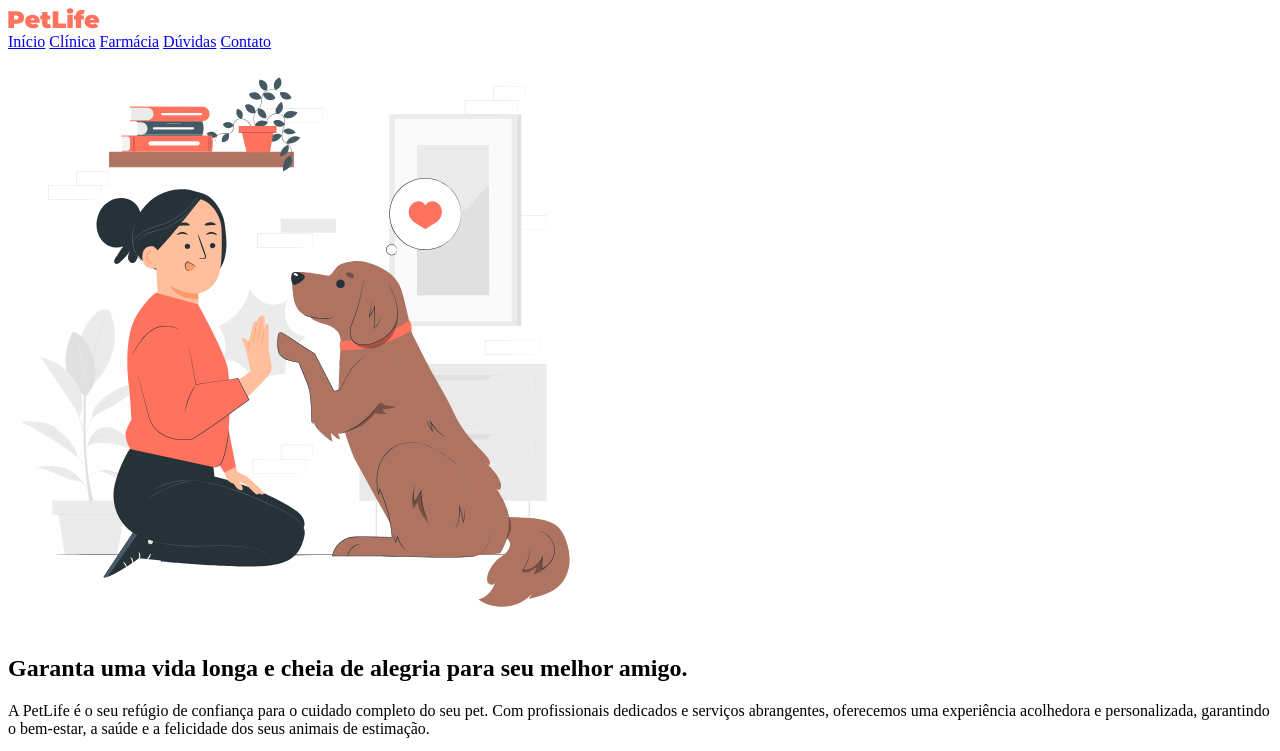
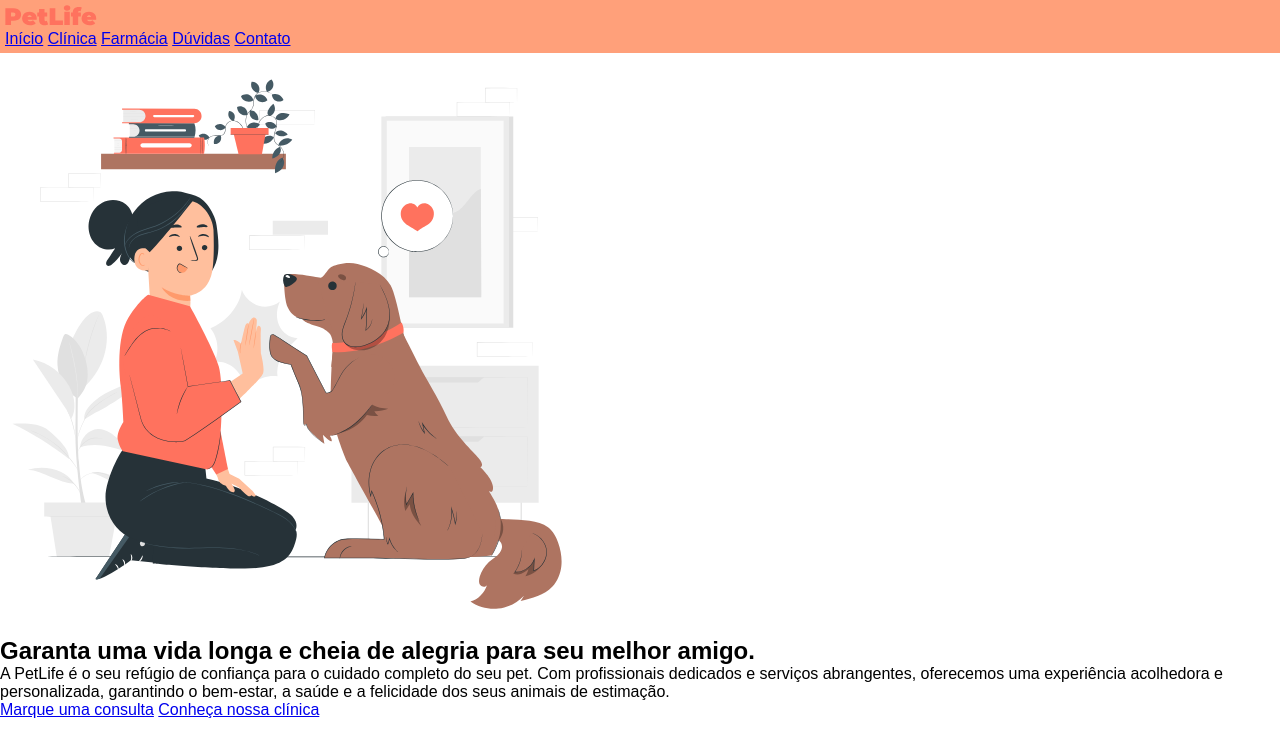
Before and after one commit to quintiliano95/PetLife, a plain HTML site: page index.html in a window 1280 px wide. Shown: the top 751 px of the page. Drawn offline with Linux system fonts and the light colour scheme.

Commit message:
Começo com css

```diff
--- a/index.html
+++ b/index.html
@@ -4,14 +4,13 @@
     <meta charset="UTF-8">
     <title>PetLife</title>
     <meta name="description" content="Garanta uma vida longa e cheia de alegria para seu melhor amigo.">
+    <link rel="stylesheet" href="style.css">
 </head>
 <body>
 
     <header>
         <a href="index.html"></a>
         <img src="imagens/logo.svg" alt="PetLife">
-    </header>
-
         <nav>
             <a href="#inicio">Início</a>
             <a href="#clinica">Clínica</a>
@@ -19,7 +18,7 @@
             <a href="#duvidas">Dúvidas</a>
             <a href="contato.html">Contato</a>
         </nav>
-
+    </header>
     <main>
         <section id="inicio">
             <img src="imagens/start-img.svg" alt="Imagem Principal" width="580" height="580">
--- /dev/null
+++ b/style.css
@@ -0,0 +1,11 @@
+* {
+    box-sizing: border-box;
+    font-family: 'Montserrat', sans-serif;
+    margin: 0;
+    padding: 0;
+}
+
+header {
+    background-color: lightsalmon;
+    padding: 5px;
+}
```
Lines whose indentation alone changed are shown as unchanged.
